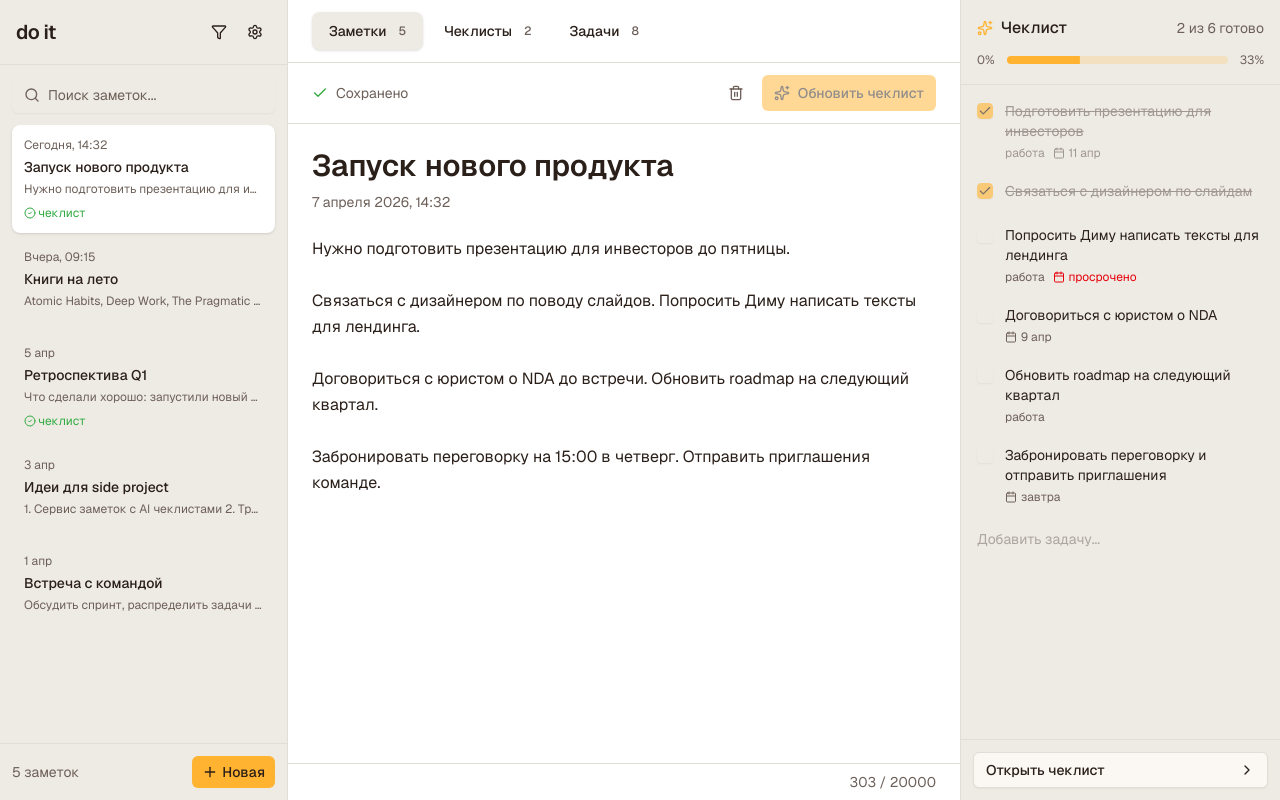
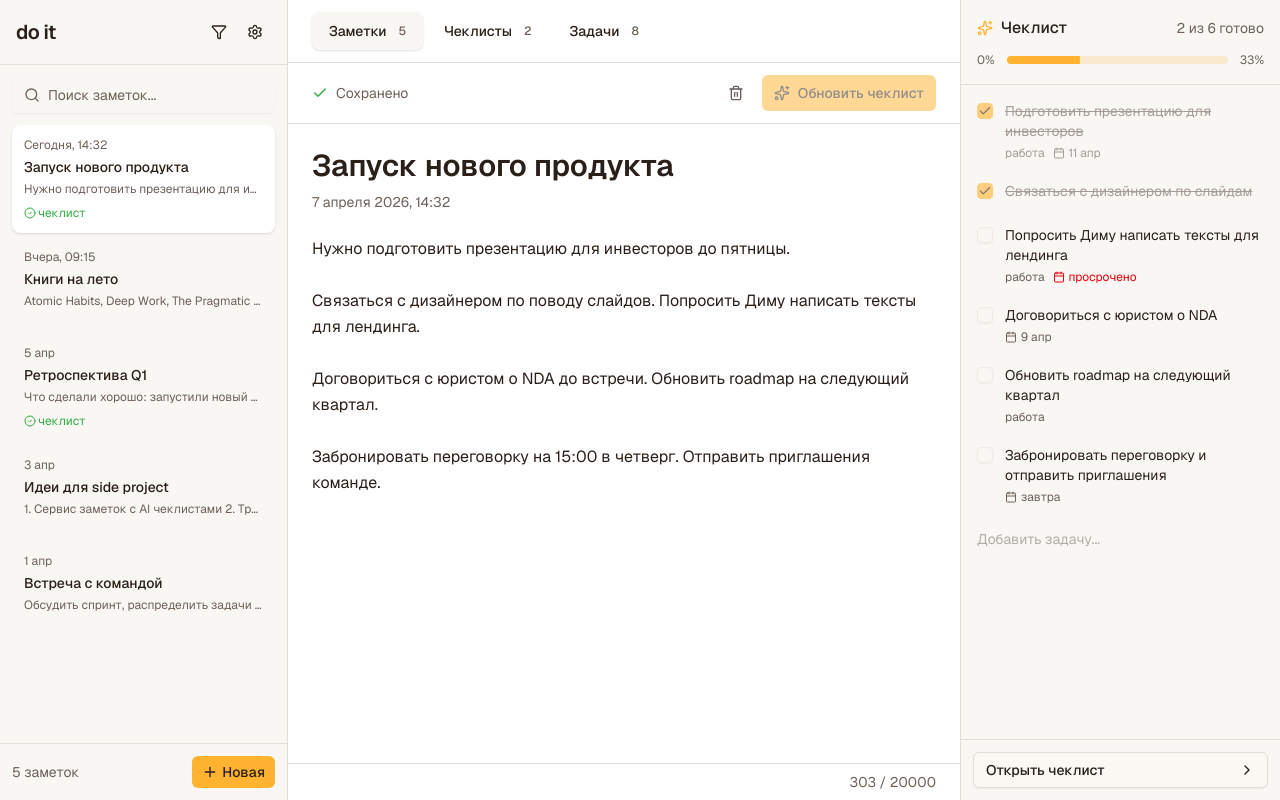
Before and after one commit to UsovSA1/v0-ai-checklist-generator, a Next.js app: page / in a window 1280 px wide. Built offline with nearby package versions, Linux system fonts and the light colour scheme.

Commit message:
style: lighten --muted color for better contrast\n\nAdjust --muted shade to near-dialog background level.

```diff
--- a/app/globals.css
+++ b/app/globals.css
@@ -16,7 +16,7 @@
   --primary-foreground: oklch(0.25 0.02 50);
   --secondary: oklch(0.96 0.01 85);
   --secondary-foreground: oklch(0.35 0.02 50);
-  --muted: oklch(0.94 0.01 85);
+  --muted: oklch(0.975 0.005 85);
   --muted-foreground: oklch(0.5 0.02 50);
   --accent: oklch(0.96 0.01 85);
   --accent-foreground: oklch(0.25 0.02 50);
```
